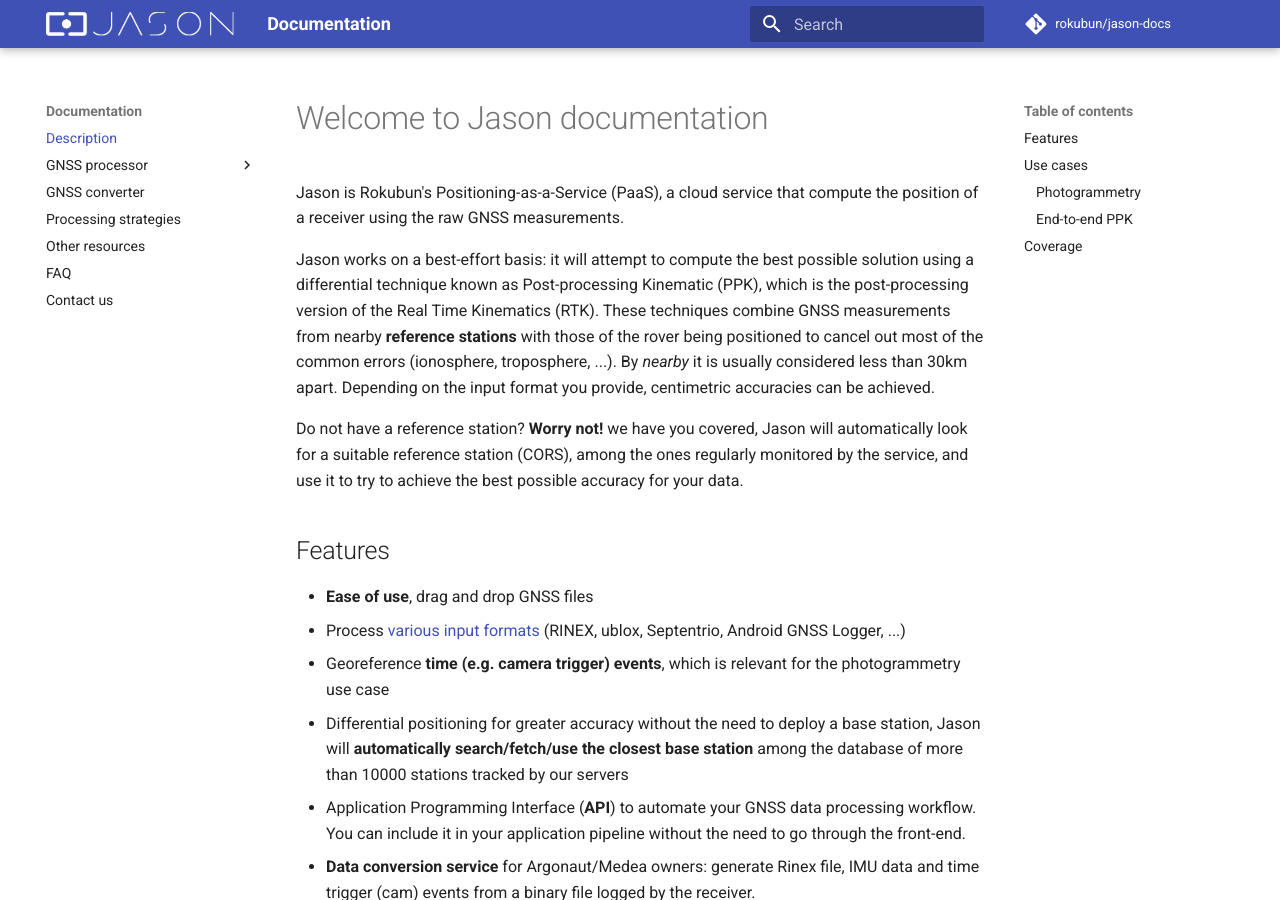
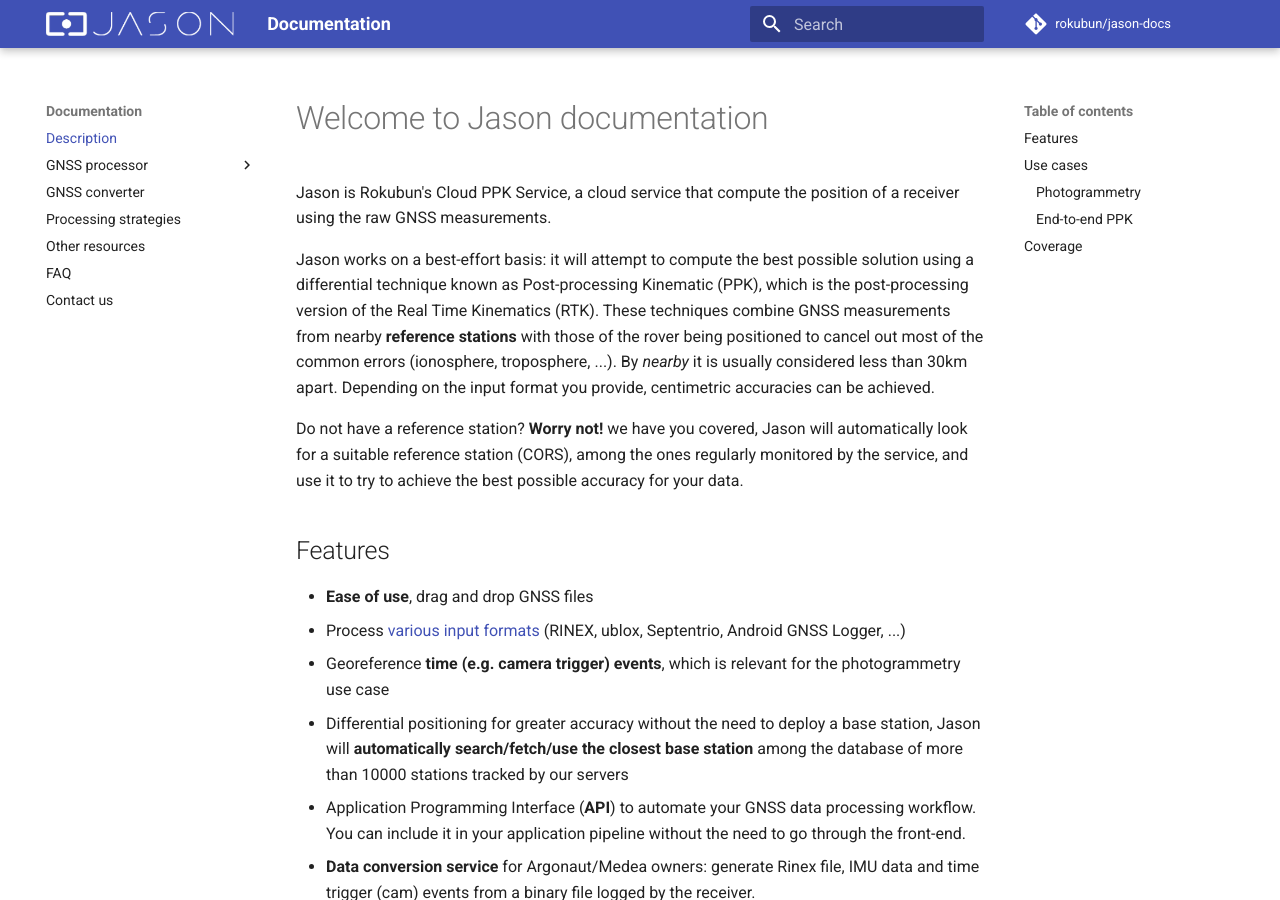
Before and after one commit to rokubun/jason-docs, an MkDocs documentation site: the page built from docs/index.md, in a window 1280 px wide and 900 px high. Built offline with MkDocs 1.6.1 and Material for MkDocs 9.7.7, drawn with Linux system fonts in a browser that asks for light colours; some web fonts are replaced; comment, search, counter and statistics services are not loaded.

Commit message:
fix: change references to PaaS by Cloud PPK

```diff
--- a/docs/index.md
+++ b/docs/index.md
@@ -1,6 +1,6 @@
 # Welcome to Jason documentation
 
-Jason is Rokubun's Positioning-as-a-Service (PaaS), a cloud service that compute
+Jason is Rokubun's Cloud PPK Service, a cloud service that compute
 the position of a receiver using the raw GNSS measurements.
 
 Jason works on a best-effort basis: it will attempt to compute the best possible
```
Also changed, not shown: README.md (+1 -1 lines).
